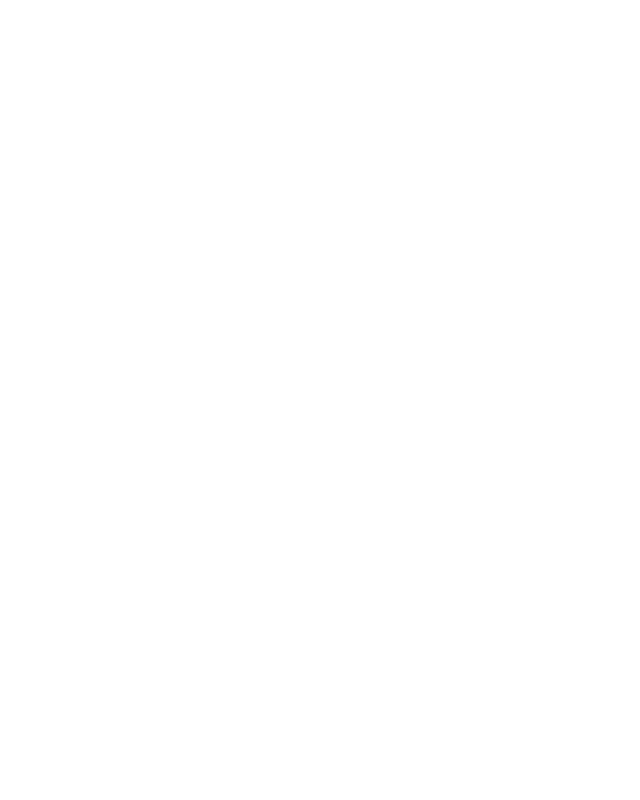
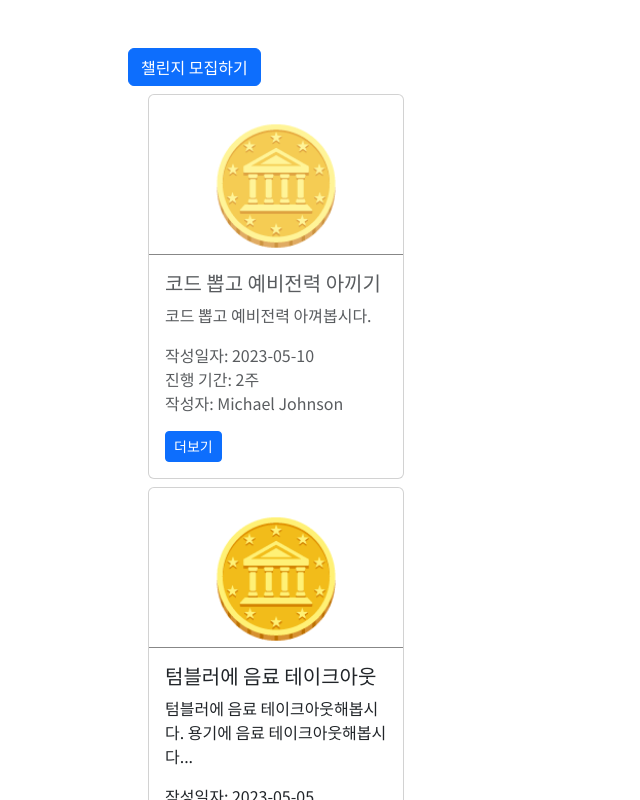
Before and after one commit to snghyun331/elice-ecobucks, a React (Vite) app in the folder front/: page /challenge in a window 1280 px wide. Before the commit this address had no page. Shown: the top 800 px of the page, without its empty margins (0-640 px from the left). Built offline with nearby package versions, Linux system fonts and the light colour scheme.

Commit message:
Feat : ChallengeView 화면 구성

```diff
--- a/front/src/Router.jsx
+++ b/front/src/Router.jsx
@@ -4,7 +4,8 @@
 import Blog from "./pages/Blog/Blog";
 import Login from "./pages/Login/Login";
 import Register from "./pages/Register/Register";
-import My from "./pages/My/MyPage";
+import MyPage from "./pages/My/MyPage";
+import ChallengePage from "./pages/Challenge/ChallengePage";
 
 const Router = () => {
   return (
@@ -15,7 +16,8 @@
         <Route path="/blog" element={<Blog />} />
         <Route path="/login" element={<Login />} />
         <Route path="/register" element={<Register />} />
-        <Route path="/my" element={<My />} />
+        <Route path="/my" element={<MyPage />} />
+        <Route path="/challenge" element={<ChallengePage />} />
       </Routes>
     </BrowserRouter>
   );
--- /dev/null
+++ b/front/src/pages/Challenge/ChallengePage.jsx
@@ -0,0 +1,19 @@
+import React, { useState } from "react";
+import { Container, Col, Row, Modal, Button } from "react-bootstrap";
+import ChallengeView from "./ChallengeView";
+
+
+function ChallengePage() {
+
+  return (
+
+      <Container className="pt-5 ps-0 pb-5" style={{ width: "80%" }}>
+        <Button>
+          챌린지 모집하기
+        </Button>
+        <ChallengeView />
+      </Container>
+  );
+}
+
+export default ChallengePage;
--- /dev/null
+++ b/front/src/pages/Challenge/ChallengeView.jsx
@@ -0,0 +1,78 @@
+import { Card, Container, Button } from "react-bootstrap";
+
+const ChallengeView = () => {
+  const challenges = [
+    {
+      title: "돌고래 밥주기",
+      description: "돌고래 밥을 줍시다.",
+      createDate: "2023-05-01",
+      duration: "1주",
+      completed: false,
+      author: "John Doe",
+    },
+    {
+      title: "코드 뽑고 예비전력 아끼기",
+      description: "코드 뽑고 예비전력 아껴봅시다.",
+      createDate: "2023-05-10",
+      duration: "2주",
+      completed: true,
+      author: "Michael Johnson",
+    },
+    {
+      title: "텀블러에 음료 테이크아웃",
+      description:
+        "텀블러에 음료 테이크아웃해봅시다. 용기에 음료 테이크아웃해봅시다...",
+      createDate: "2023-05-05",
+      duration: "4주",
+      completed: false,
+      author: "Jane Smith",
+    },
+    // 더 많은 챌린지 데이터...
+  ];
+
+  // 종료일자를 기준으로 챌린지를 정렬
+  const sortedChallenges = challenges.sort((a, b) => {
+    return new Date(b.createDate) - new Date(a.createDate);
+  });
+
+  return (
+    <Container className="">
+      {sortedChallenges.map((challenge, index) => (
+        <Card
+          key={index}
+          className={`m-2 ${challenge.completed ? "text-muted" : ""}`}
+          style={{ width: "16rem" }}
+        >
+          <div
+            style={{
+              borderBottom: "solid 1px #878787",
+              display: "flex",
+              alignItems: "center",
+              justifyContent: "center",
+              height: "10rem",
+              fontSize: "7rem",
+            }}
+          >
+            🪙
+          </div>
+          <Card.Body>
+            <Card.Title>{challenge.title}</Card.Title>
+            <Card.Text>{challenge.description}</Card.Text>
+            <Card.Text>
+              작성일자: {challenge.createDate}
+              <br />
+              진행 기간: {challenge.duration}
+              <br />
+              작성자: {challenge.author}
+            </Card.Text>
+            <Button variant="primary" size="sm">
+              더보기
+            </Button>
+          </Card.Body>
+        </Card>
+      ))}
+    </Container>
+  );
+};
+
+export default ChallengeView;
--- a/front/src/pages/My/MyPage.jsx
+++ b/front/src/pages/My/MyPage.jsx
@@ -6,7 +6,7 @@
 import UserSummary from "./UserSummary";
 
 
-function My() {
+function MyPage() {
   const [showModal, setShowModal] = useState(false);
 
   const handleCloseModal = () => setShowModal(false);
@@ -99,4 +99,4 @@
   );
 }
 
-export default My;
+export default MyPage;
```
